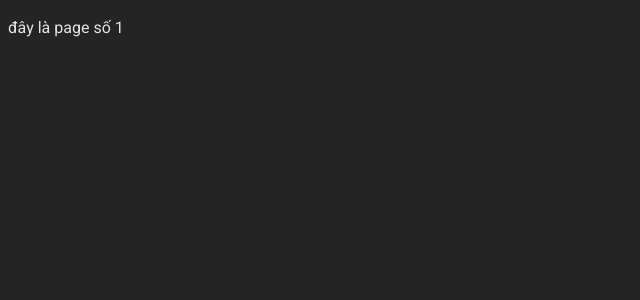
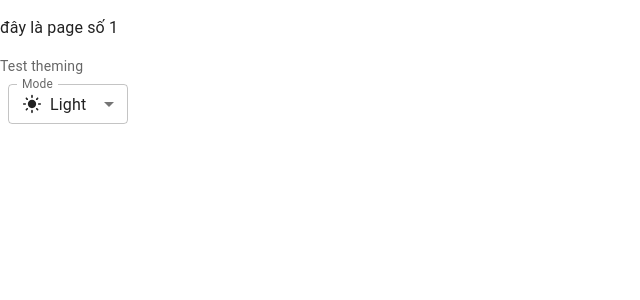
Before and after one commit to cuongkimnguyen/trello-web, a React (Vite) app: page / in a window 1280 px wide. Shown: the top 300 px of the page, without its empty margins (0-640 px from the left). Built offline with nearby package versions, Linux system fonts and the light colour scheme.

Commit message:
config MUI

```diff
--- a/package.json
+++ b/package.json
@@ -13,7 +13,9 @@
   },
   "dependencies": {
     "@emotion/css": "^11.11.2",
+    "@emotion/react": "^11.11.3",
     "@emotion/styled": "^11.11.0",
+    "@mui/icons-material": "^5.15.2",
     "@mui/material": "^5.15.1",
     "react": "^18.2.0",
     "react-dom": "^18.2.0",
--- a/src/App.tsx
+++ b/src/App.tsx
@@ -1,12 +1,68 @@
+/* eslint-disable @typescript-eslint/no-explicit-any */
+import {
+  Box,
+  FormControl,
+  InputLabel,
+  MenuItem,
+  Select,
+  Typography,
+  useColorScheme
+} from '@mui/material'
+import LightModeIcon from '@mui/icons-material/LightMode'
+import DarkModeIcon from '@mui/icons-material/DarkMode'
+import SettingsSystemDaydreamIcon from '@mui/icons-material/SettingsSystemDaydream'
+
+const ModeSystem = () => {
+  const { mode, setMode } = useColorScheme()
+  const handleChange = (event: any) => {
+    setMode(event.target.value)
+  }
+
+  return (
+    <FormControl sx={{ m: 1, minWidth: 120 }} size='small'>
+      <InputLabel id='label-select-dark-light-mode'>Mode</InputLabel>
+      <Select
+        labelId='label-select-dark-light-mode'
+        id='select-dark-light-mode'
+        value={mode}
+        label='Mode'
+        onChange={handleChange}
+      >
+        <MenuItem value={'light'}>
+          <Box sx={{ display: 'flex', alignItems: 'center', gap: '8px' }}>
+            <LightModeIcon fontSize='small' />
+            Light
+          </Box>
+        </MenuItem>
+        <MenuItem value={'system'}>
+          <Box sx={{ display: 'flex', alignItems: 'center', gap: 1 }}>
+            <SettingsSystemDaydreamIcon fontSize='small' />
+            System
+          </Box>
+        </MenuItem>
+        <MenuItem value={'dark'}>
+          <Box sx={{ display: 'flex', alignItems: 'center', gap: 1 }}>
+            <DarkModeIcon fontSize='small' />
+            Dark
+          </Box>
+        </MenuItem>
+      </Select>
+    </FormControl>
+  )
+}
+
 function App() {
-
   return (
     <>
       <div>
         <p>đây là page số 1</p>
       </div>
+      <Typography variant='body2' color='text.secondary'>
+        Test theming
+      </Typography>
+      <ModeSystem />
     </>
-  );
+  )
 }
 
-export default App;
+export default App
--- a/src/main.tsx
+++ b/src/main.tsx
@@ -1,10 +1,15 @@
-import React from "react";
-import ReactDOM from "react-dom/client";
-import App from "./App.tsx";
-import "./index.scss";
+import * as React from 'react'
+import * as ReactDOM from 'react-dom/client'
+import { CssBaseline } from '@mui/material'
+import theme from './theme'
+import App from './App'
+import { Experimental_CssVarsProvider as CssVarsProvider } from '@mui/material/styles'
 
-ReactDOM.createRoot(document.getElementById("root")!).render(
-  <React.StrictMode>
-    <App />
-  </React.StrictMode>,
-);
+ReactDOM.createRoot(document.getElementById('root')!).render(
+  <>
+    <CssVarsProvider theme={theme}>
+      <CssBaseline />
+      <App />
+    </CssVarsProvider>
+  </>
+)
--- /dev/null
+++ b/src/theme.tsx
@@ -0,0 +1,22 @@
+import { cyan, deepOrange, orange, teal } from '@mui/material/colors'
+import { experimental_extendTheme as extendTheme } from '@mui/material/styles'
+
+// A custom theme for this app
+const theme = extendTheme({
+  colorSchemes: {
+    light: {
+      palette: {
+        primary: teal,
+        secondary: deepOrange
+      }
+    },
+    dark: {
+      palette: {
+        primary: cyan,
+        secondary: orange
+      }
+    }
+  }
+})
+
+export default theme
```
Also changed, not shown: 1 other file (tests, documents, lock files or other folders).
